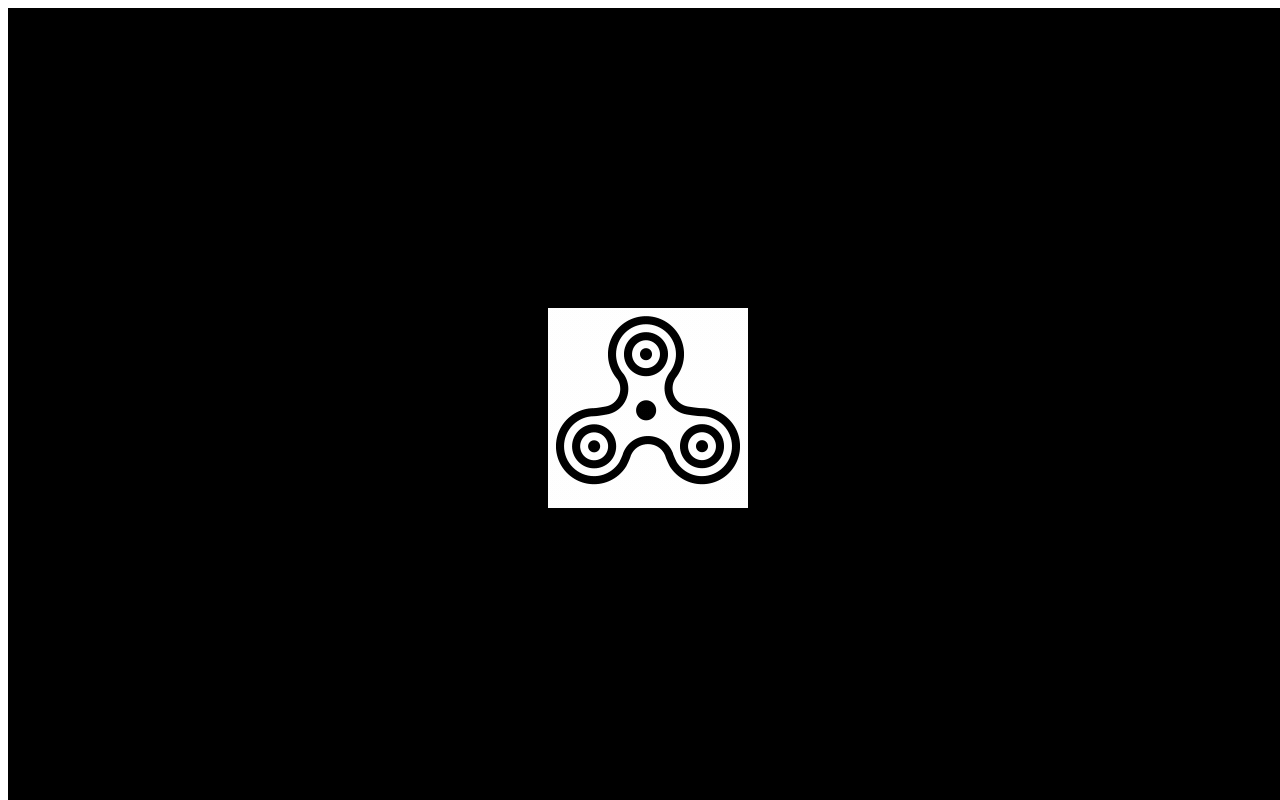
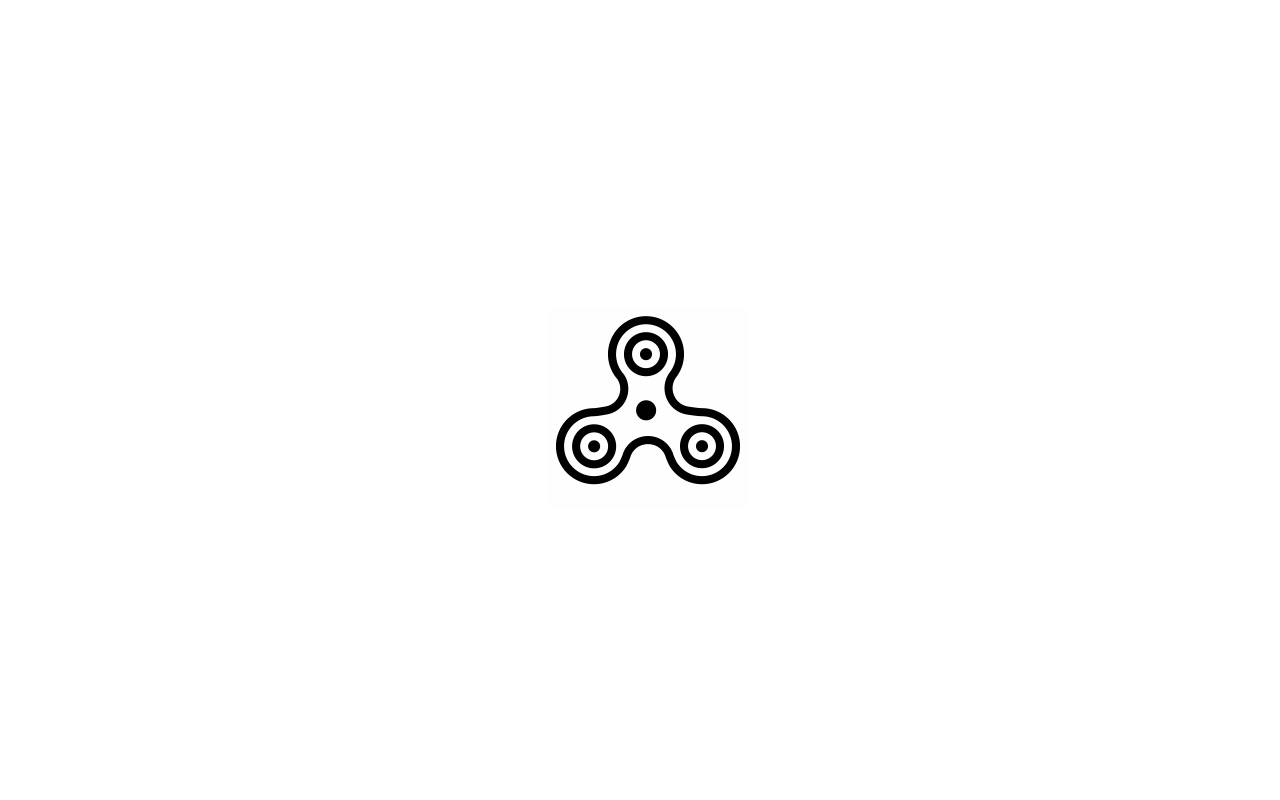
Before and after one commit to BhavyaBajaj/Ncrypt, a plain HTML site: page index.html in a window 1280 px wide. Drawn offline with Linux system fonts and the light colour scheme.

Commit message:
Update style.css

```diff
--- a/style.css
+++ b/style.css
@@ -2,7 +2,7 @@
     position: fixed;
   width: 100%;
   height: 100vh ;
-  background: #000
+  background: #fff
   url('bg.gif')
   no-repeat
   center;
```
